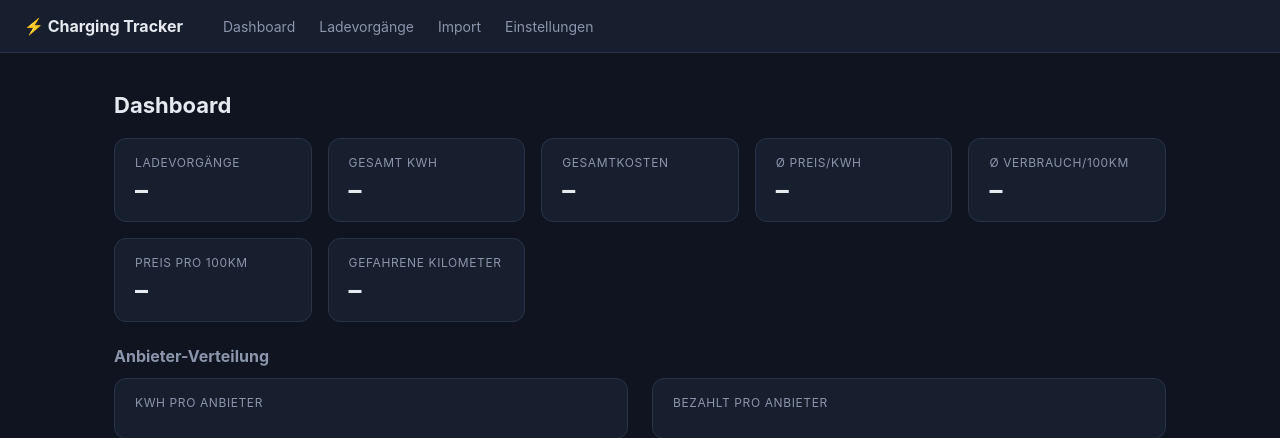
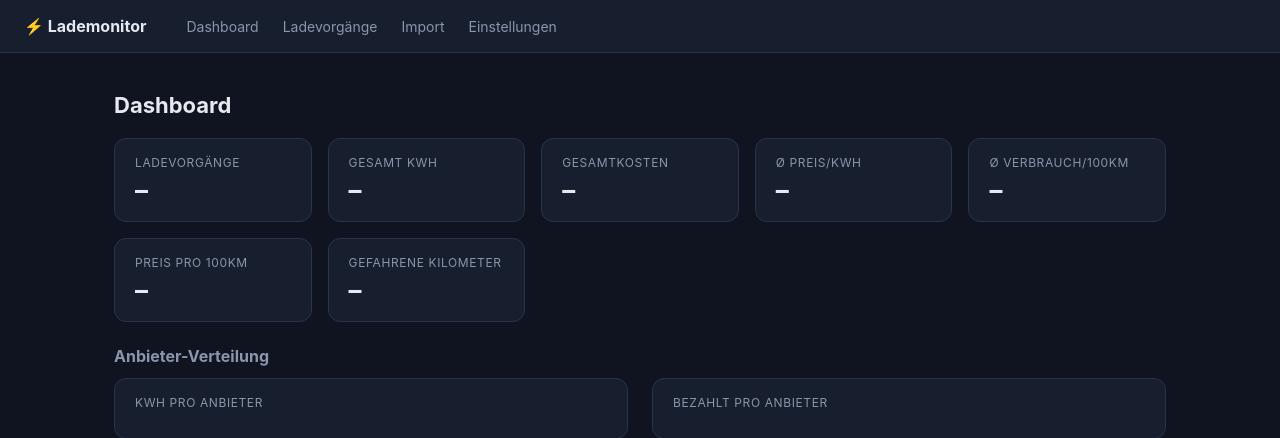
Before and after one commit to iDomi94/Lademonitor-Server, a FastAPI app: template backend/app/templates/index.html in a window 1280 px wide. Shown: the top 438 px of the page. Run offline with FastAPI, Linux system fonts and the light colour scheme; the template is opened without the code that fills it, so the values that code supplies are empty; parts of the project's set-up code (start-up, migrations or seed data) failed here and were passed over.

Commit message:
Rename app title to Lademonitor, merge pie chart overflow buckets
Renamed "Charging Tracker" to "Lademonitor" in the FastAPI title, nav
brand, and login/register page titles. Dashboard provider pie charts
now merge "Ohne Anbieter" into the same "Andere" overflow bucket as
6th+ providers instead of showing them as two separate slices.

Co-Authored-By: Claude Sonnet 5 <noreply@anthropic.com>

```diff
--- a/backend/app/main.py
+++ b/backend/app/main.py
@@ -12,7 +12,7 @@ from .routers import auth, backup, geocoding, importer, locations, providers, se
 Base.metadata.create_all(bind=engine)
 run_light_migrations()
 
-app = FastAPI(title="Charging Tracker")
+app = FastAPI(title="Lademonitor")
 
 app.include_router(auth.router)
 app.include_router(vehicles.router, dependencies=[Depends(get_current_user)])
--- a/backend/app/templates/base.html
+++ b/backend/app/templates/base.html
@@ -3,12 +3,12 @@
 <head>
   <meta charset="UTF-8">
   <meta name="viewport" content="width=device-width, initial-scale=1.0">
-  <title>Charging Tracker</title>
+  <title>Lademonitor</title>
   <link rel="stylesheet" href="/static/style.css">
 </head>
 <body>
   <nav class="topnav">
-    <div class="brand">⚡ Charging Tracker</div>
+    <div class="brand">⚡ Lademonitor</div>
     <a href="/">Dashboard</a>
     <a href="/sessions">Ladevorgänge</a>
     <a href="/import">Import</a>
--- a/backend/app/templates/index.html
+++ b/backend/app/templates/index.html
@@ -127,12 +127,16 @@ function colorForIndex(i) {
   return PIE_COLORS[i] ?? OTHER_COLOR;
 }
 
-// Fasst alles ab dem 6. Anbieter zu "Andere" zusammen, damit die
-// Kuchendiagramme lesbar bleiben - dieselbe Aufteilung wird fuer kWh- UND
-// Bezahlt-Diagramm verwendet, damit die Farbzuordnung konsistent bleibt
+// Fasst alles ab dem 6. Anbieter UND "Ohne Anbieter" zu einem gemeinsamen
+// "Andere"-Posten zusammen, damit die Kuchendiagramme lesbar bleiben und
+// nicht zwei separate Sammel-Slices ("Andere" + "Ohne Anbieter") zeigen -
+// dieselbe Aufteilung wird fuer kWh- UND Bezahlt-Diagramm verwendet, damit
+// die Farbzuordnung konsistent bleibt
 function buildProviderBuckets(byProvider) {
-  const top = byProvider.slice(0, 5);
-  const rest = byProvider.slice(5);
+  const named = byProvider.filter(p => p.provider_name !== 'Ohne Anbieter');
+  const unnamed = byProvider.filter(p => p.provider_name === 'Ohne Anbieter');
+  const top = named.slice(0, 5);
+  const rest = named.slice(5).concat(unnamed);
   if (!rest.length) return top;
   return [...top, {
     provider_name: 'Andere',
--- a/backend/app/templates/login.html
+++ b/backend/app/templates/login.html
@@ -3,7 +3,7 @@
 <head>
   <meta charset="UTF-8">
   <meta name="viewport" content="width=device-width, initial-scale=1.0">
-  <title>Anmelden – Charging Tracker</title>
+  <title>Anmelden – Lademonitor</title>
   <link rel="stylesheet" href="/static/style.css">
   <style>
     .auth-wrap { min-height: 100vh; display: flex; align-items: center; justify-content: center; }
--- a/backend/app/templates/register.html
+++ b/backend/app/templates/register.html
@@ -3,7 +3,7 @@
 <head>
   <meta charset="UTF-8">
   <meta name="viewport" content="width=device-width, initial-scale=1.0">
-  <title>Registrieren – Charging Tracker</title>
+  <title>Registrieren – Lademonitor</title>
   <link rel="stylesheet" href="/static/style.css">
   <style>
     .auth-wrap { min-height: 100vh; display: flex; align-items: center; justify-content: center; }
```
